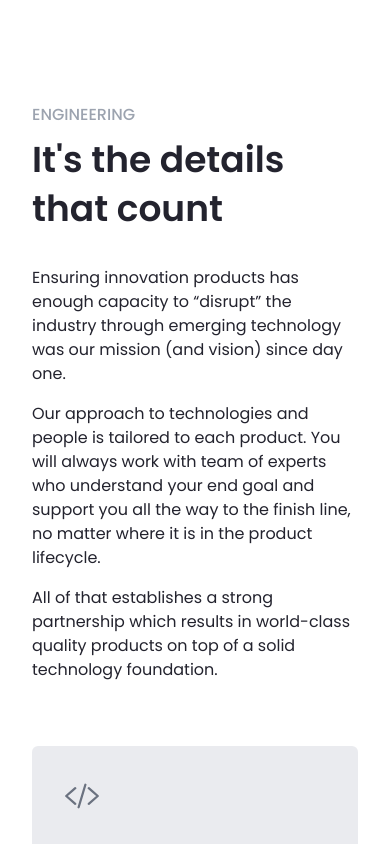
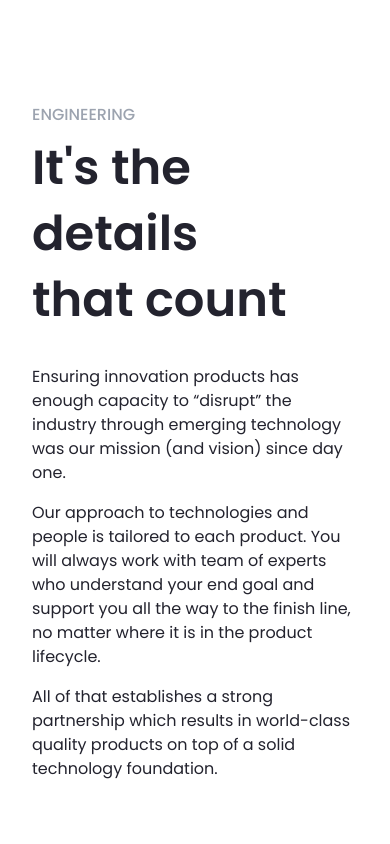
Before and after one commit to nongdan-dev/website, a React (Vite) app: page / in a window 390 px wide. Shown: the part 1240-2084 px from the top of the page. Built offline with nearby package versions, Linux system fonts and the light colour scheme.

Commit message:
Fix button style

```diff
--- a/src/components/widget/BuildWithUs.tsx
+++ b/src/components/widget/BuildWithUs.tsx
@@ -20,7 +20,9 @@ export function BuildWithUs() {
           </h2>
           <p className='mt-3'>Drop us a message if you need any help</p>
           <Button asChild className='mt-8'>
-            <Link to='/contact'>Let's build with us</Link>
+            <Link to='/contact' defaultStyle>
+              Let's build with us
+            </Link>
           </Button>
         </div>
       )}
--- a/src/components/widget/Section.tsx
+++ b/src/components/widget/Section.tsx
@@ -18,7 +18,7 @@ export type SectionProps = Omit<
 export function Section({ title, subtitle, children, ...props }: SectionProps) {
   const titleId = useId()
   const titleClassName =
-    'mb-8 text-balance text-4xl font-semibold leading-snug sm:text-5xl sm:leading-snug'
+    'mb-8 text-balance font-semibold leading-snug text-5xl sm:leading-snug'
 
   const renderTitle = () => {
     if (!title) return null
```
